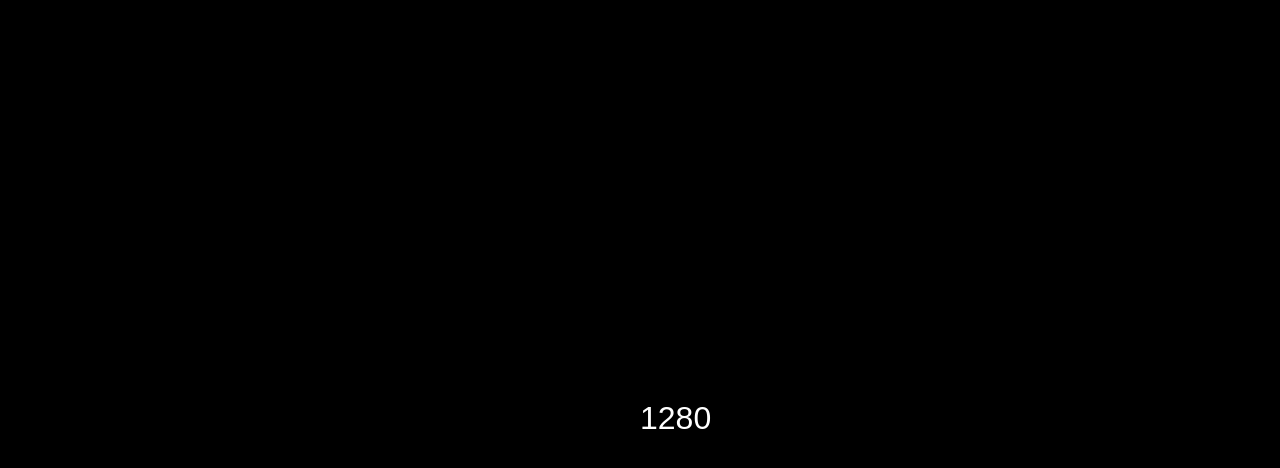
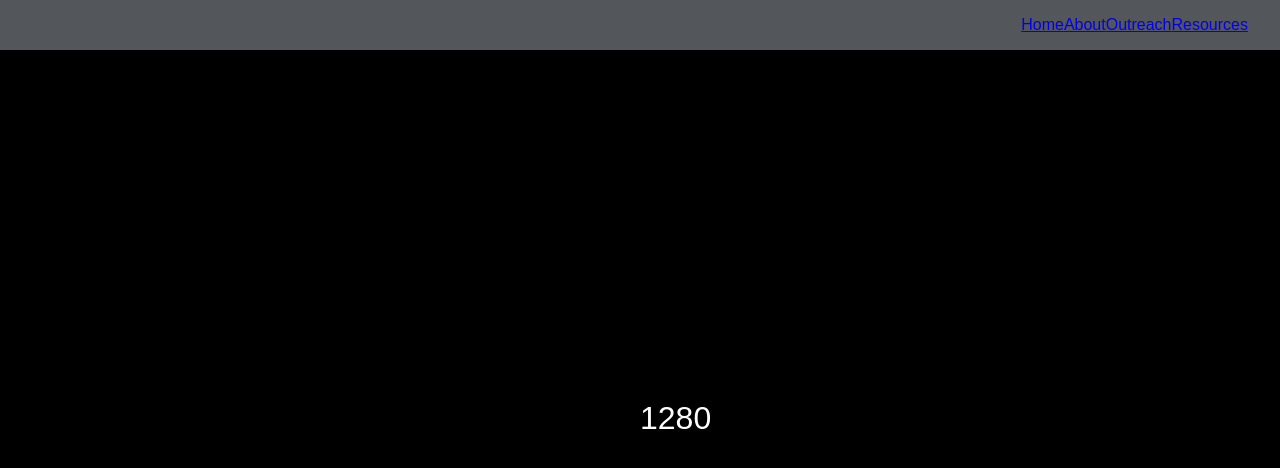
Before and after one commit to Team-1280/1280-website, a React (Vite) app in the folder app/: page / in a window 1280 px wide. Shown: the top 468 px of the page. Built offline with nearby package versions, Linux system fonts and the light colour scheme.

Commit message:
functional navbar

```diff
--- a/app/src/components/Navbar.css
+++ b/app/src/components/Navbar.css
@@ -1,19 +1,18 @@
 .navbar {
     padding: 1rem 2rem;
-    color: black;
+    background-color: #53565a;
+    position: fixed;
+    top: 0;
+    width: 95%;
 }
 .arrangement {
-    justify-content: left;
+    justify-content: right;
     display: flex;
     align-items: left;
 }
-.links a {
+.links {
     color: white;
 }
 a:hover {
     text-decoration: underline;
-    text-decoration-color: yellow;
 }
-.logo {
-
-}
--- a/app/src/components/Navbar.jsx
+++ b/app/src/components/Navbar.jsx
@@ -2,8 +2,8 @@ import './Navbar.css';
 import { Link } from 'react-router-dom'
 
 const Navbar = () => {
+    return (
         <nav className="navbar">
-        <div>TESTING NAVBAR</div>
             <div className="arrangement">
                 <div className='links'>
                     <Link to='/'>Home</Link>
@@ -13,5 +13,6 @@ const Navbar = () => {
                 </div>
             </div>
         </nav>
+    )
 }
 export default Navbar;
--- a/app/src/index.css
+++ b/app/src/index.css
@@ -2,8 +2,8 @@ body {
   margin: 0;
   font-family: Arial, Helvetica, sans-serif;
   background: black;
-  color: black;
 }
+
 .container {
   padding: 2rem;
   margin: auto;
```
Lines whose indentation alone changed are shown as unchanged.
